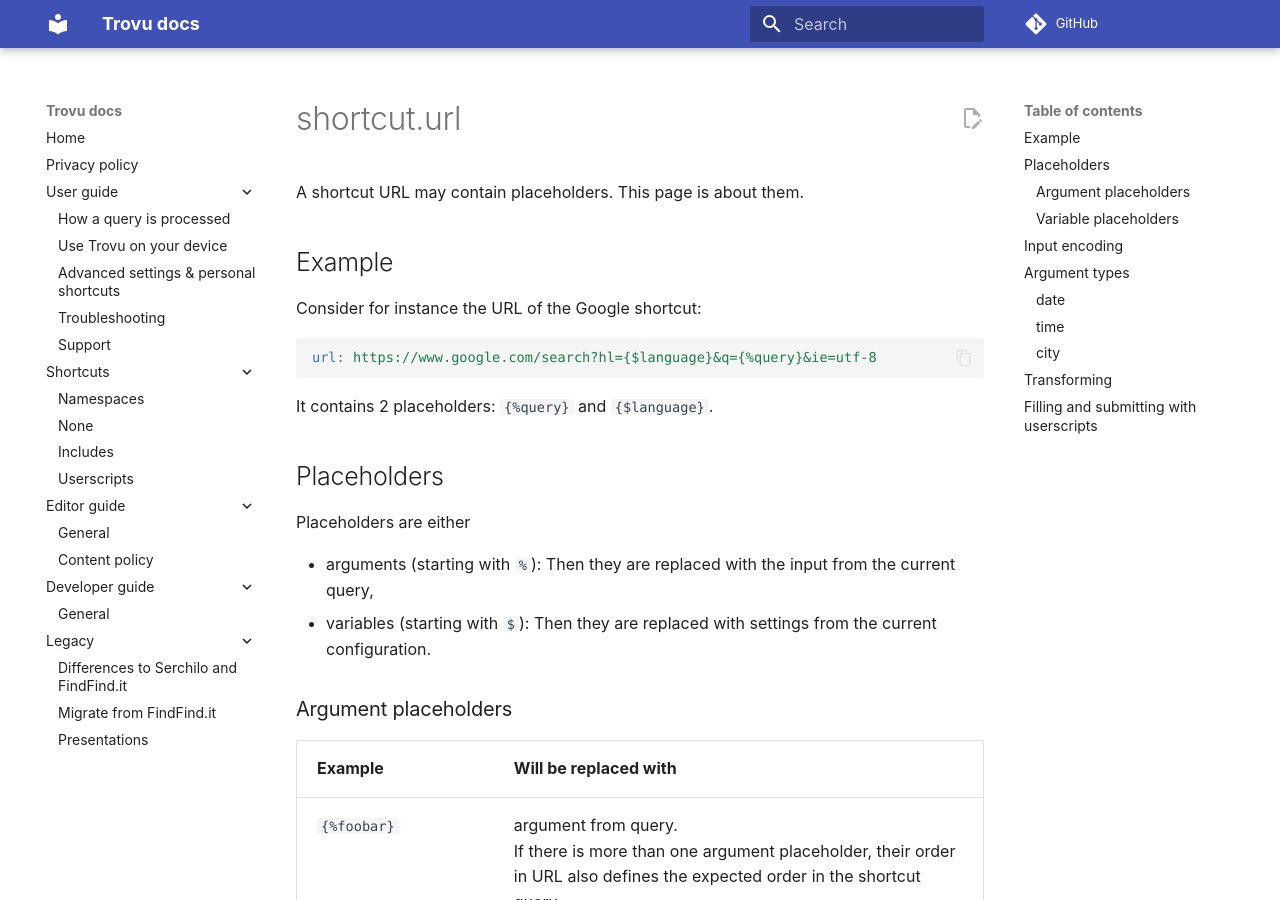
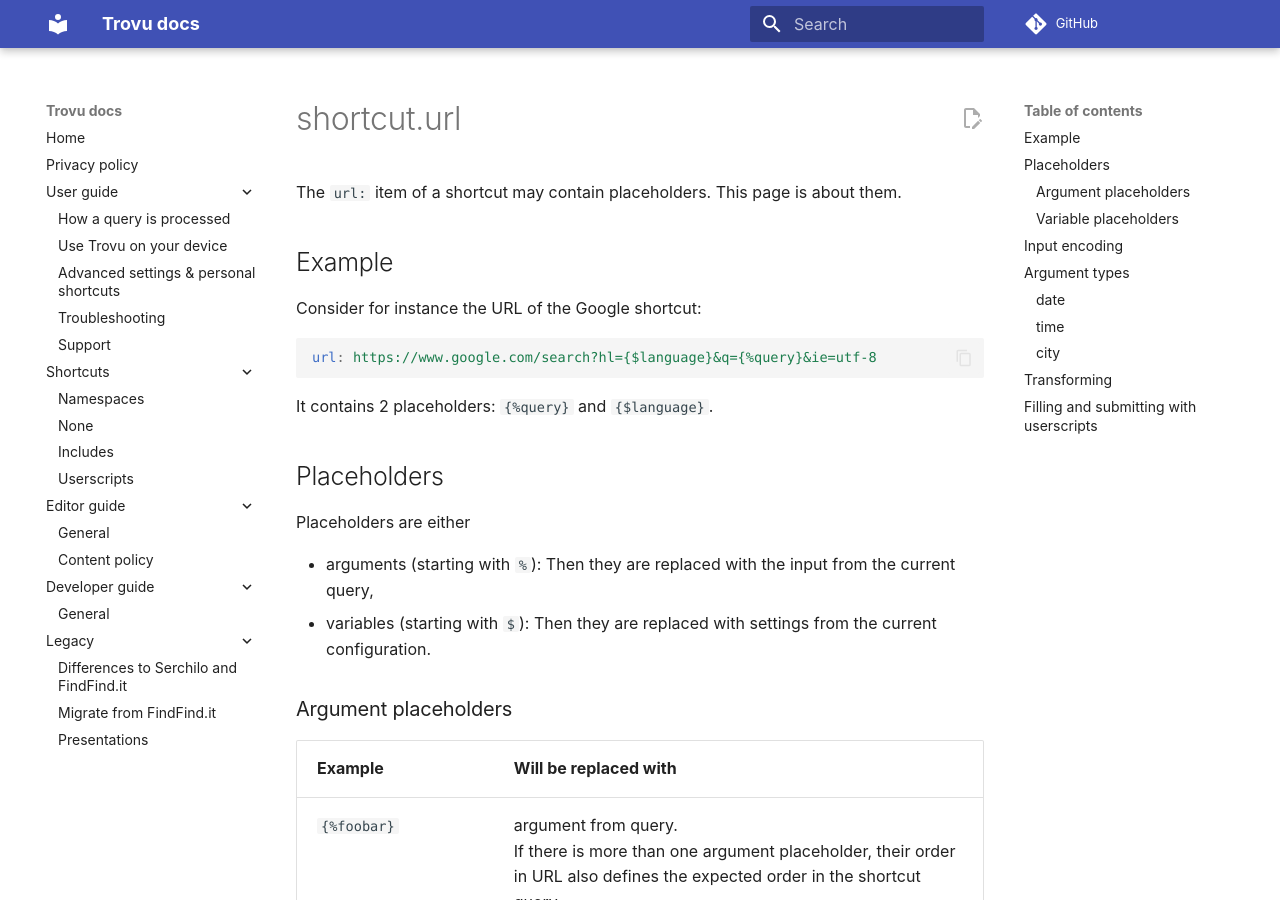
Before and after one commit to trovu/trovu, an MkDocs documentation site: the page built from docs/shortcuts/url.md, in a window 1280 px wide and 900 px high. Built offline with MkDocs 1.6.1 and Material for MkDocs 9.7.7, drawn with Linux system fonts in a browser that asks for light colours; comment, search, counter and statistics services are not loaded.

Commit message:
Rephrase intro.

```diff
--- a/docs/shortcuts/url.md
+++ b/docs/shortcuts/url.md
@@ -1,6 +1,6 @@
 # shortcut.url
 
-A shortcut URL may contain placeholders. This page is about them.
+The `url:` item of a shortcut may contain placeholders. This page is about them.
 
 ## Example
 
```
